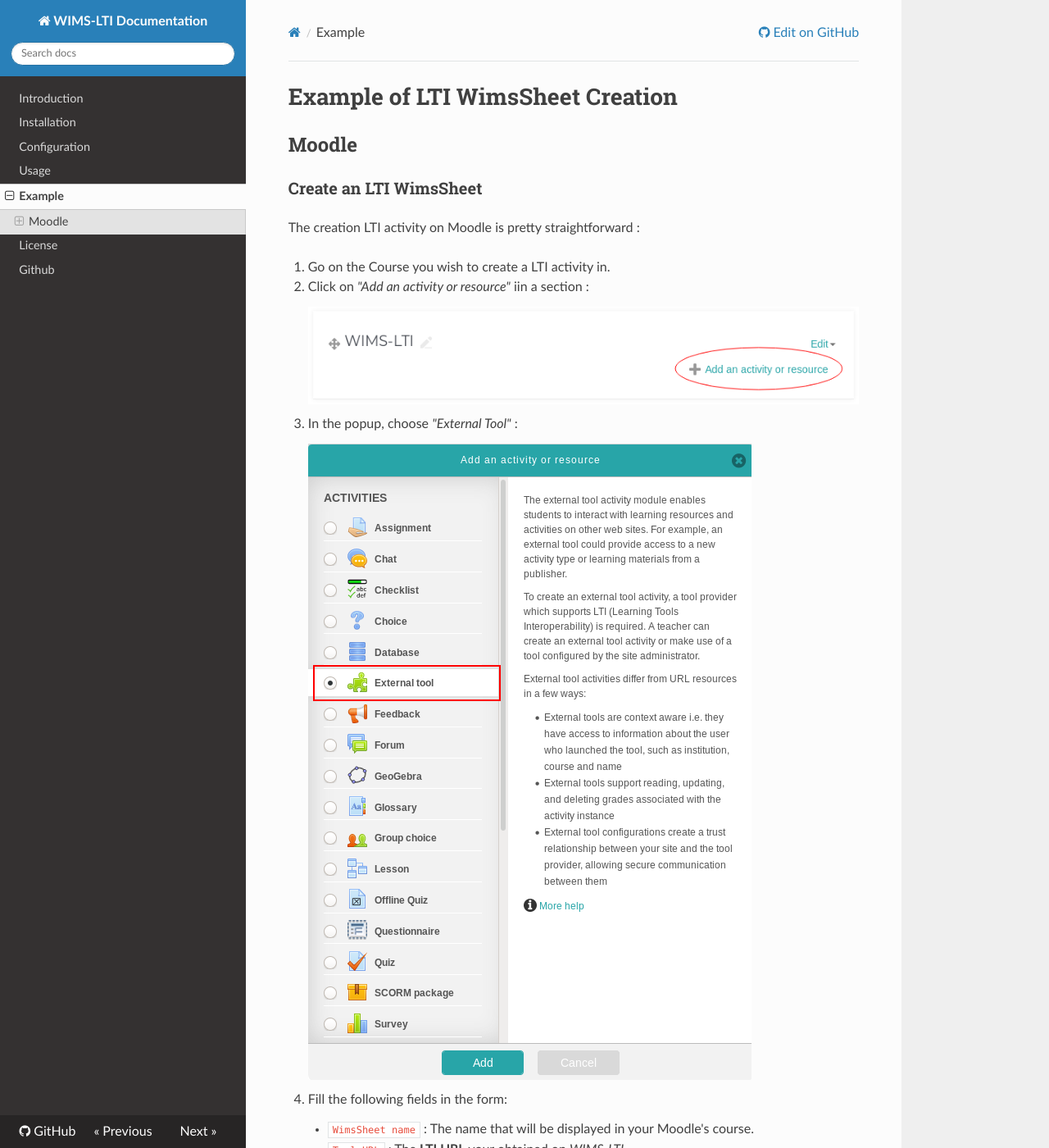
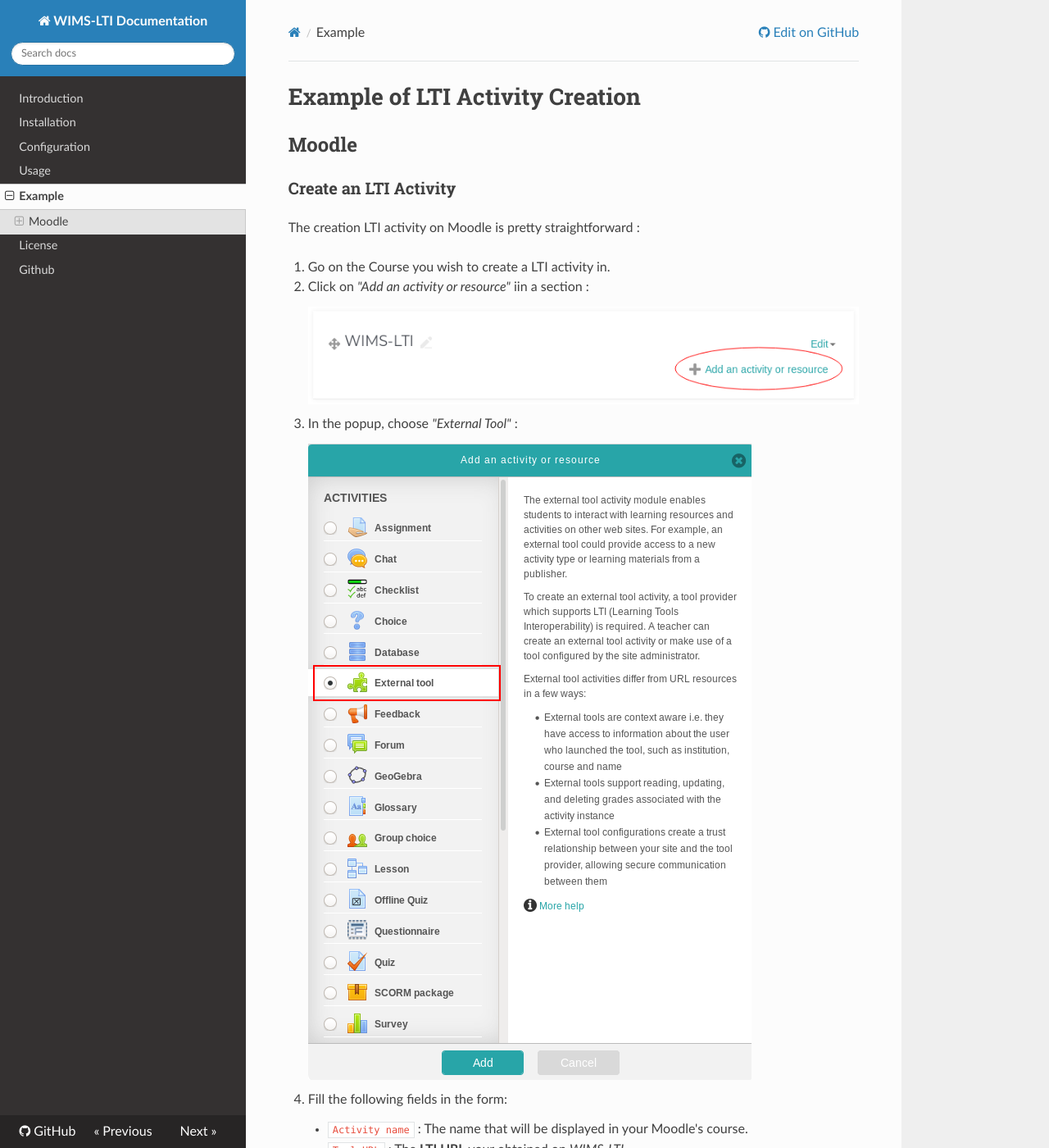
Before and after one commit to PremierLangage/wims-lti, an MkDocs documentation site: the page built from docs/activity_creation_example.md, in a window 1280 px wide and 1400 px high. Shown: the whole window at 82% size. Built offline with MkDocs 1.6.1, drawn with Linux system fonts in a browser that asks for light colours; nearby versions of some CDN libraries; some of the changed text lies outside the part shown.

Commit message:
Update activity_creation_example.md

```diff
--- a/docs/activity_creation_example.md
+++ b/docs/activity_creation_example.md
@@ -1,8 +1,8 @@
-# Example of LTI WimsSheet Creation
+# Example of LTI Activity Creation
 
 ## Moodle
 
-### Create an LTI WimsSheet
+### Create an LTI Activity
 
 The creation LTI activity on Moodle is pretty straightforward :
 
@@ -17,7 +17,7 @@
 
 4. Fill the following fields in the form:
 
-    * `WimsSheet name` : The name that will be displayed in your Moodle's course.
+    * `Activity name` : The name that will be displayed in your Moodle's course.
     * `Tool URL` : The **LTI URL** your obtained on *WIMS-LTI*.
     * `Launch container`: *New window* (open in a new tab) or *Existing windown*.
     * `Consumer key`: The **key** defined when adding your LMS to *WIMS-LTI*.
@@ -30,7 +30,7 @@
 ### Create a preconfigured tool
 
 A preconfigured tool allow to create an LTI activity faster by having to fill only
-the `WimsSheet name` and `Tool URL` in the activity creation's form.
+the `Activity name` and `Tool URL` in the activity creation's form.
 
 There is two kind of preconfigured tools: **Global tools** and **Course tools**, only
 the administrators of your Moodle can add **Global tools**, so you should
```
